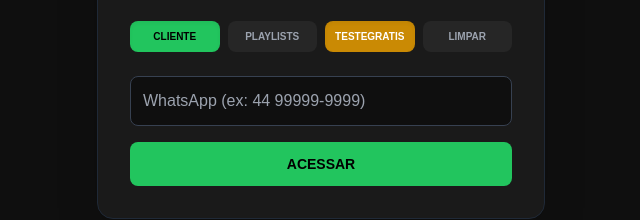
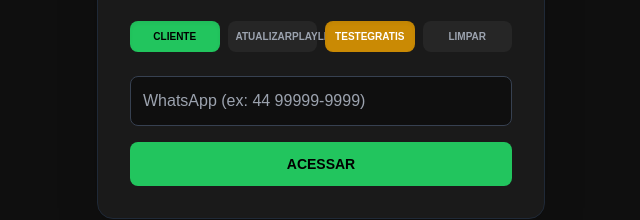
Before and after one commit to vibesapuka-art/botibo, a website: page public/index.html in a window 1280 px wide. Shown: the part 437-657 px from the top of the page, 319-959 px from the left. Drawn offline with nearby package versions, Linux system fonts and the light colour scheme.

Commit message:
Update index.html

```diff
--- a/public/index.html
+++ b/public/index.html
@@ -35,7 +35,7 @@
             </button>
 
             <button onclick="setModo('assinante')" id="tab-assinante" class="p-2 rounded-lg tab-inactive font-bold text-[10px] uppercase">
-                Playlists
+                atualizarPlaylists
             </button>
 
             <button onclick="abrirTesteGratis()" id="tab-teste" class="p-2 rounded-lg tab-active-gold font-bold text-[10px] uppercase shadow-inner">
```
